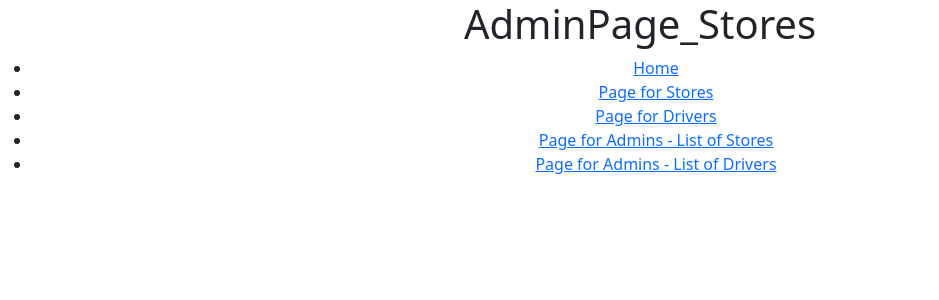
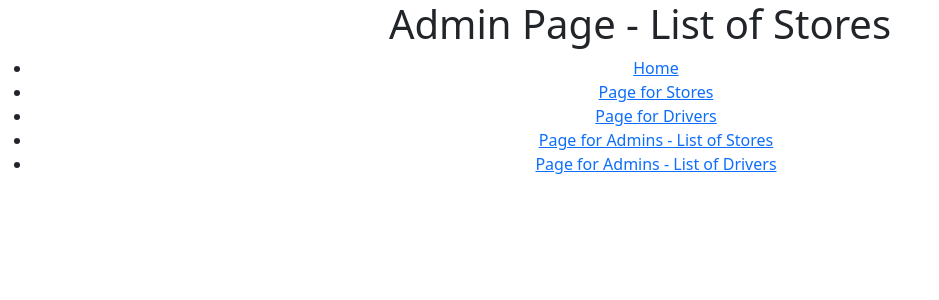
Before and after one commit to kristieelim/TechLabs_Group09_Frontend, a React (Create React App) app: page /AdminPage_Stores in a window 1280 px wide. Shown: the top 300 px of the page, without its empty margins (0-939 px from the left). Built offline with nearby package versions, Linux system fonts and the light colour scheme.

Commit message:
small changes in the header

```diff
--- a/src/components/AdminPage_Drivers.js
+++ b/src/components/AdminPage_Drivers.js
@@ -5,7 +5,7 @@ import ReadOnlyRow from './driverReadOnlyRow';
 import EditableRow from './driverEditableRow';
 
 export default function AdminPage_Drivers() {
-    const [contacts, setContacts] = useState(data);
+  const [contacts, setContacts] = useState(data);
   const [addFormData, setAddFormData] = useState({
     fullName: "",
     phoneNumber: "",
@@ -107,6 +107,7 @@ export default function AdminPage_Drivers() {
 
   return (
     <div className="app-container">
+    <h1>Admin Page - List of Drivers</h1>
       <form onSubmit={handleEditFormSubmit}>
         <table>
           <thead>
--- a/src/components/AdminPage_Stores.js
+++ b/src/components/AdminPage_Stores.js
@@ -3,7 +3,7 @@ import React from 'react'
 export default function AdminPage_Stores() {
     return (
         <div>
-            <h1>AdminPage_Stores</h1>
+            <h1>Admin Page - List of Stores</h1>
         </div>
     )
 }
--- a/src/components/DriverPage.js
+++ b/src/components/DriverPage.js
@@ -3,7 +3,7 @@ import React from 'react'
 export default function DriverPage() {
     return (
         <div>
-            <h1>DriverPage</h1>
+            <h1>Driver Page</h1>
         </div>
     )
 }
--- a/src/components/StorePage.js
+++ b/src/components/StorePage.js
@@ -3,7 +3,7 @@ import React from 'react'
 export default function StorePage() {
     return (
         <div>
-            <h1>StorePage</h1>
+            <h1>Store Page</h1>
         </div>
     )
 }
```
